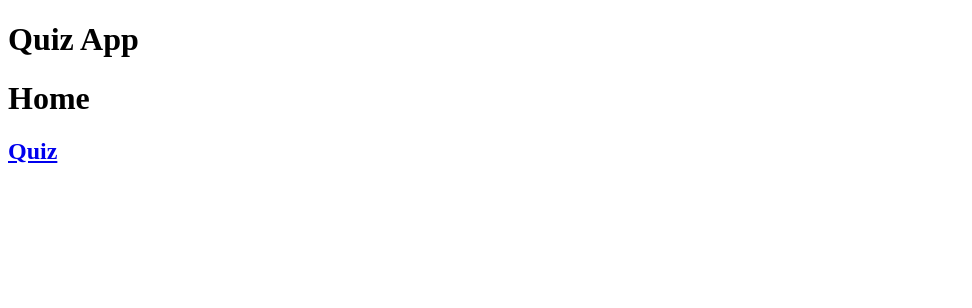
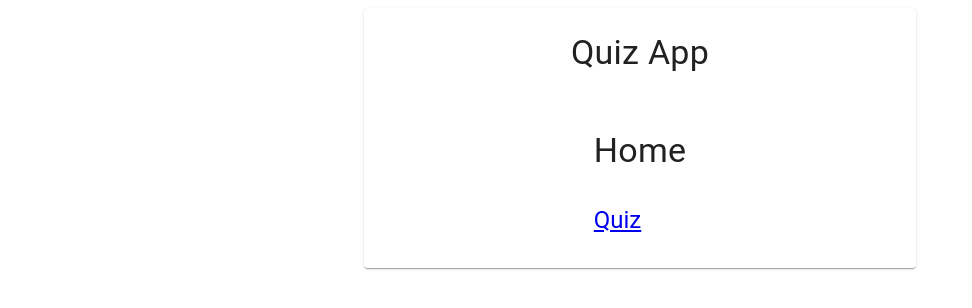
Before and after one commit to Kazunari93/react_redux_thunk, a React (Create React App) app in the folder quiz_app/: page / in a window 1280 px wide. Shown: the top 308 px of the page, without its empty margins (0-972 px from the left). Built offline with nearby package versions, Linux system fonts and the light colour scheme.

Commit message:
デザインを整える

```diff
--- a/quiz_app/package.json
+++ b/quiz_app/package.json
@@ -3,6 +3,7 @@
   "version": "0.1.0",
   "private": true,
   "dependencies": {
+    "@material-ui/core": "^4.9.4",
     "@testing-library/jest-dom": "^4.2.4",
     "@testing-library/react": "^9.4.0",
     "@testing-library/user-event": "^7.2.1",
@@ -16,7 +17,8 @@
     "react-router-dom": "^5.1.2",
     "react-scripts": "3.3.1",
     "redux": "^4.0.4",
-    "redux-thunk": "^2.3.0"
+    "redux-thunk": "^2.3.0",
+    "typeface-roboto": "0.0.75"
   },
   "scripts": {
     "start": "react-scripts start",
--- a/quiz_app/src/App.js
+++ b/quiz_app/src/App.js
@@ -2,15 +2,28 @@ import React from "react";
 import { HashRouter as Router, Route } from "react-router-dom";
 import Home from "./components/Home/Home";
 import QuizList from "./components/QuizList/QuizList";
+import Container from "@material-ui/core/Container";
+import Grid from "@material-ui/core/Grid";
+import Paper from "@material-ui/core/Paper";
+import Typography from "@material-ui/core/Typography";
+import Box from "@material-ui/core/Box";
 
 function App() {
   return (
     <Router>
-      <div className="App">
-        <h1>Quiz App</h1>
-        <Route path="/" exact component={Home} />
-        <Route path="/quiz" exact component={QuizList} />
-      </div>
+      <Container maxWidth="sm">
+        <Paper>
+          <Grid container direction="column" alignItems="center">
+            <Grid item>
+              <Box m={3}>
+                <Typography variant="h4">Quiz App</Typography>
+              </Box>
+            </Grid>
+            <Route path="/" exact component={Home} />
+            <Route path="/quiz" exact component={QuizList} />
+          </Grid>
+        </Paper>
+      </Container>
     </Router>
   );
 }
--- a/quiz_app/src/components/Button/Button.jsx
+++ b/quiz_app/src/components/Click/Click.jsx
@@ -1,13 +1,13 @@
 import React from "react";
 import PropTypes from "prop-types";
 
-const Button = props => {
+const Click = props => {
   const { clickButton } = props;
   return <div onClick={clickButton}>{props.children}</div>;
 };
 
-Button.propTypes = {
+Click.propTypes = {
   children: PropTypes.string.isRequired,
   clickButton: PropTypes.func.isRequired
 };
-export default Button;
+export default Click;
--- a/quiz_app/src/components/Home/Home.jsx
+++ b/quiz_app/src/components/Home/Home.jsx
@@ -1,14 +1,18 @@
 import React from "react";
 import { Link } from "react-router-dom";
+import Box from "@material-ui/core/Box";
+import Typography from "@material-ui/core/Typography";
 
 const Home = () => {
   return (
-    <div>
-      <h1>Home</h1>
-      <Link to="/quiz">
-        <h2>Quiz</h2>
-      </Link>
-    </div>
+    <Box m={4}>
+      <Typography variant="h4">Home</Typography>
+      <Box pt={4}>
+        <Link to="/quiz">
+          <Typography variant="h5">Quiz</Typography>
+        </Link>
+      </Box>
+    </Box>
   );
 };
 
--- a/quiz_app/src/components/QuizList/QuizList.jsx
+++ b/quiz_app/src/components/QuizList/QuizList.jsx
@@ -2,7 +2,14 @@ import React, { useState, useEffect, useCallback } from "react";
 import { Link } from "react-router-dom";
 import { useDispatch, useSelector } from "react-redux";
 import { fetchQuizzes } from "../../actions/quizActionCreator";
-import Button from "../Button/Button";
+import Click from "../Click/Click";
+import Grid from "@material-ui/core/Grid";
+import List from "@material-ui/core/List";
+import ListItem from "@material-ui/core/ListItem";
+import Button from "@material-ui/core/Button";
+import Box from "@material-ui/core/Box";
+import Typography from "@material-ui/core/Typography";
+import LinearProgress from "@material-ui/core/LinearProgress";
 
 const QuizList = () => {
   const dispatch = useDispatch();
@@ -26,13 +33,17 @@ const QuizList = () => {
 
   const startLoading = () => {
     return (
-      <div>
-        <h1>Quiz</h1>
-        <p>Now Loading...!</p>
+      <Box>
+        <Box p={4}>
+          <Typography variant="h4">Quiz</Typography>
+        </Box>
+        <LinearProgress variant="query" />
+        <Box p={4}>
           <Link to="/">
-          <h2>Home</h2>
+            <Typography variant="h5">Home</Typography>
           </Link>
-      </div>
+        </Box>
+      </Box>
     );
   };
 
@@ -40,38 +51,54 @@ const QuizList = () => {
     const quiz = quizzes[currentIndex];
     const answers = quiz.shuffleAnswers().map((answer, index) => {
       return (
-        <li key={index}>
-          <Button clickButton={() => judgeAnswer(quiz, answer)}>
-            {answer}
-          </Button>
-        </li>
+        <ListItem key={index}>
+          <Click clickButton={() => judgeAnswer(quiz, answer)}>
+            <Button>{answer}</Button>
+          </Click>
+        </ListItem>
       );
     });
     return (
-      <div>
-        <h1>Quiz</h1>
-        <h3>Quiz : {quiz.question}</h3>
-        <ul>{answers}</ul>
+      <Box>
+        <Grid container direction="column" alignItems="center">
+          <Box m={3}>
+            <Typography variant="h5">Quiz : {quiz.question}</Typography>
+          </Box>
+          <Grid item>
+            <List>{answers}</List>
+          </Grid>
+          <Box p={2}>
             <Link to="/">
-          <h2>Home</h2>
+              <Typography variant="h5">Home</Typography>
             </Link>
-      </div>
+          </Box>
+        </Grid>
+      </Box>
     );
   };
 
   const showResults = () => {
     return (
-      <div>
-        <h1>Quiz</h1>
-        <h2>Your score</h2>
-        <p>
+      <Box>
+        <Box>
+          <Typography variant="h5">Your score</Typography>
+          <Box m={3}>
+            <Typography variant="h1">
               {numberOfCorrect}/{quizzes.length}
-        </p>
-        <Button clickButton={() => startFetchQuizzes()}>Restart</Button>
+            </Typography>
+          </Box>
+        </Box>
+        <Box p={2}>
+          <Click clickButton={() => startFetchQuizzes()}>
+            <Button variant="contained">Restart</Button>
+          </Click>
+        </Box>
+        <Box p={2}>
           <Link to="/">
-          <h2>Home</h2>
+            <Typography variant="h5">Home</Typography>
           </Link>
-      </div>
+        </Box>
+      </Box>
     );
   };
   console.log(currentIndex, numberOfCorrect);
@@ -94,4 +121,5 @@ const QuizList = () => {
     </div>
   );
 };
+
 export default QuizList;
```
Also changed, not shown: 1 other file (tests, documents, lock files or other folders). Lines whose indentation alone changed are shown as unchanged.
